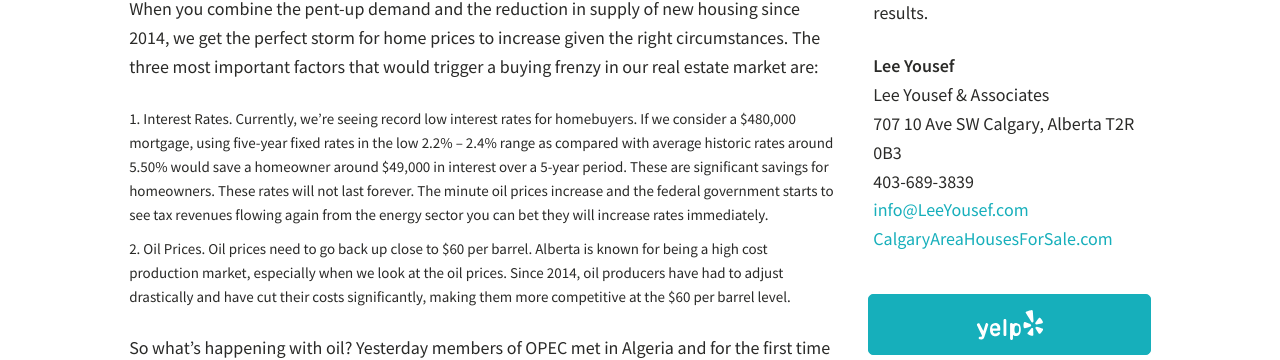
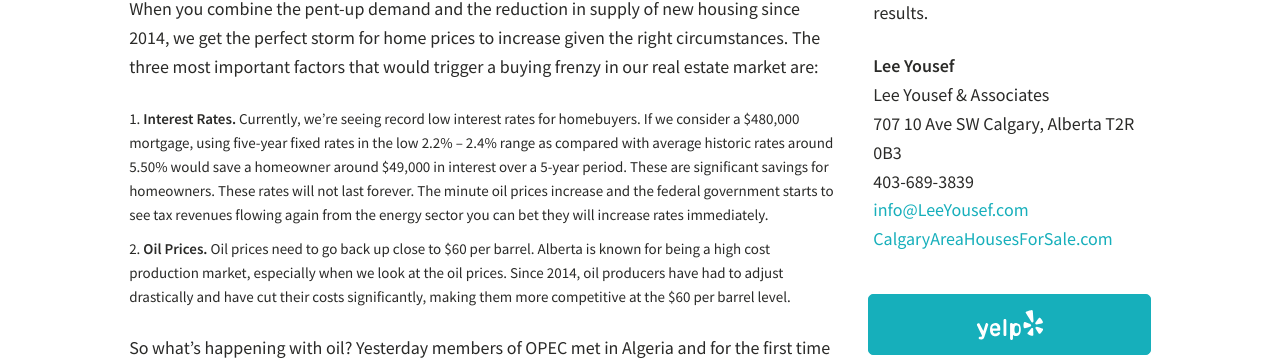
Before and after one commit to Vyral/lee-yousef-blog, a Jekyll site: the page built from _posts/2016-09-30-now-is-the-perfect-time-to-buy-a-home-in-calgary.md, in a window 1280 px wide and 900 px high, scrolled down 1416 px. Shown: the part 151-511 px from the top of the window. Built offline with Jekyll 4.4.1, drawn with Linux system fonts in a browser that asks for light colours; nearby versions of some CDN libraries.

```diff
--- a/_posts/2016-09-30-now-is-the-perfect-time-to-buy-a-home-in-calgary.md
+++ b/_posts/2016-09-30-now-is-the-perfect-time-to-buy-a-home-in-calgary.md
@@ -24,8 +24,8 @@ On the supply side, builders and developers in Calgary have pulled back signific
 
 When you combine the pent-up demand and the reduction in supply of new housing since 2014, we get the perfect storm for home prices to increase given the right circumstances. The three most important factors that would trigger a buying frenzy in our real estate market are:
 
-1. Interest Rates. Currently, we’re seeing record low interest rates for homebuyers. If we consider a $480,000 mortgage, using five-year fixed rates in the low 2.2% – 2.4% range as compared with average historic rates around 5.50% would save a homeowner around $49,000 in interest over a 5-year period. These are significant savings for homeowners. These rates will not last forever. The minute oil prices increase and the federal government starts to see tax revenues flowing again from the energy sector you can bet they will increase rates immediately.
-2. Oil Prices. Oil prices need to go back up close to $60 per barrel. Alberta is known for being a high cost production market, especially when we look at the oil prices. Since 2014, oil producers have had to adjust drastically and have cut their costs significantly, making them more competitive at the $60 per barrel level.
+1. **Interest Rates.** Currently, we’re seeing record low interest rates for homebuyers. If we consider a $480,000 mortgage, using five-year fixed rates in the low 2.2% – 2.4% range as compared with average historic rates around 5.50% would save a homeowner around $49,000 in interest over a 5-year period. These are significant savings for homeowners. These rates will not last forever. The minute oil prices increase and the federal government starts to see tax revenues flowing again from the energy sector you can bet they will increase rates immediately.
+2. **Oil Prices.** Oil prices need to go back up close to $60 per barrel. Alberta is known for being a high cost production market, especially when we look at the oil prices. Since 2014, oil producers have had to adjust drastically and have cut their costs significantly, making them more competitive at the $60 per barrel level.
 
 
 So what’s happening with oil? Yesterday members of OPEC met in Algeria and for the first time and they committed to cut production levels as a group to the tune of 700,000 barrels per day. The news had an immediate positive impact on oil prices (up 5%) and the Canadian dollar. Analysts are somewhat sceptical and will wait and see if such an agreement goes through in November and actually gets enforced. Regardless of the outcome, this is a good sign for oil prices and Alberta in general. Many of these countries, including Saudi Arabia, are struggling to meet their economic budgets and are seeing serious deficits resulting from plummeting oil revenues. {% include pullquote.html %}Sooner or later the current oil prices will not be sustainable and change will occur. When that happens we will reap the benefits in Alberta and major capital projects will start up again. With that comes job creation and economic stability.
```
